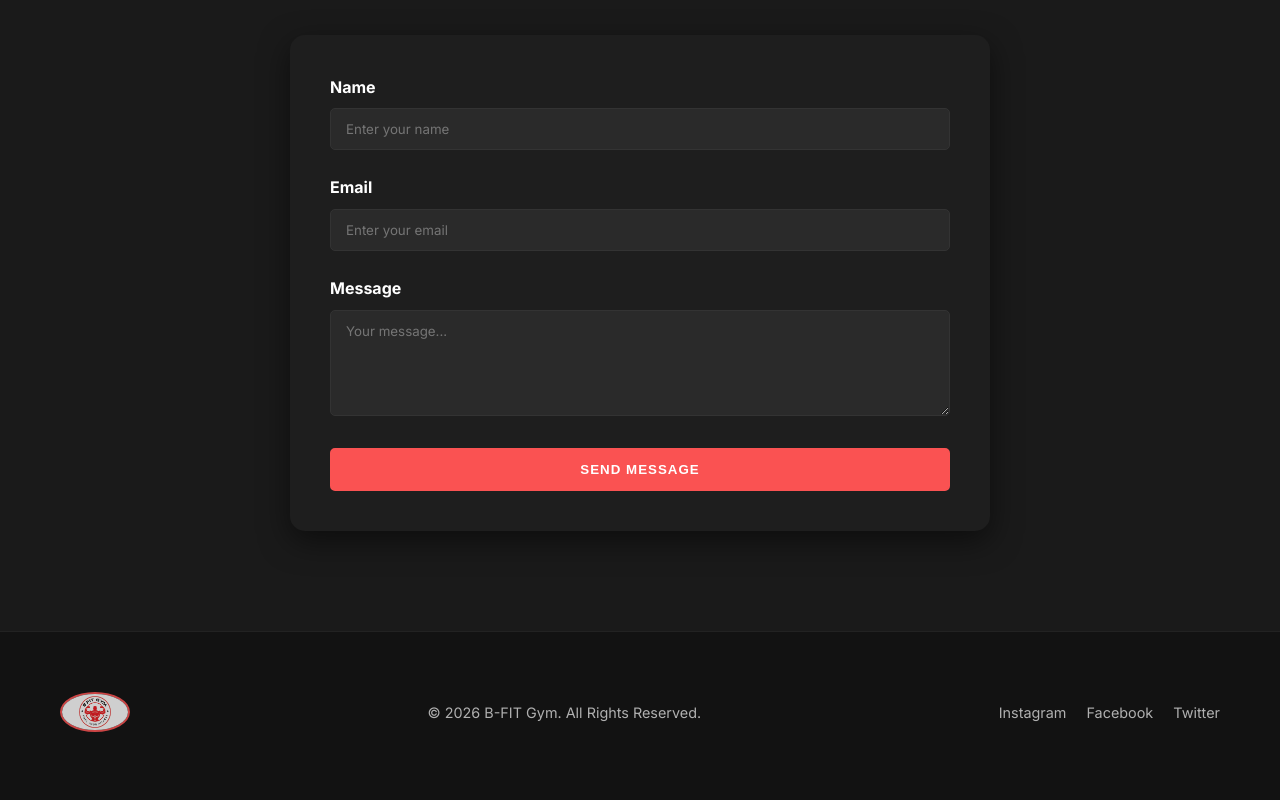
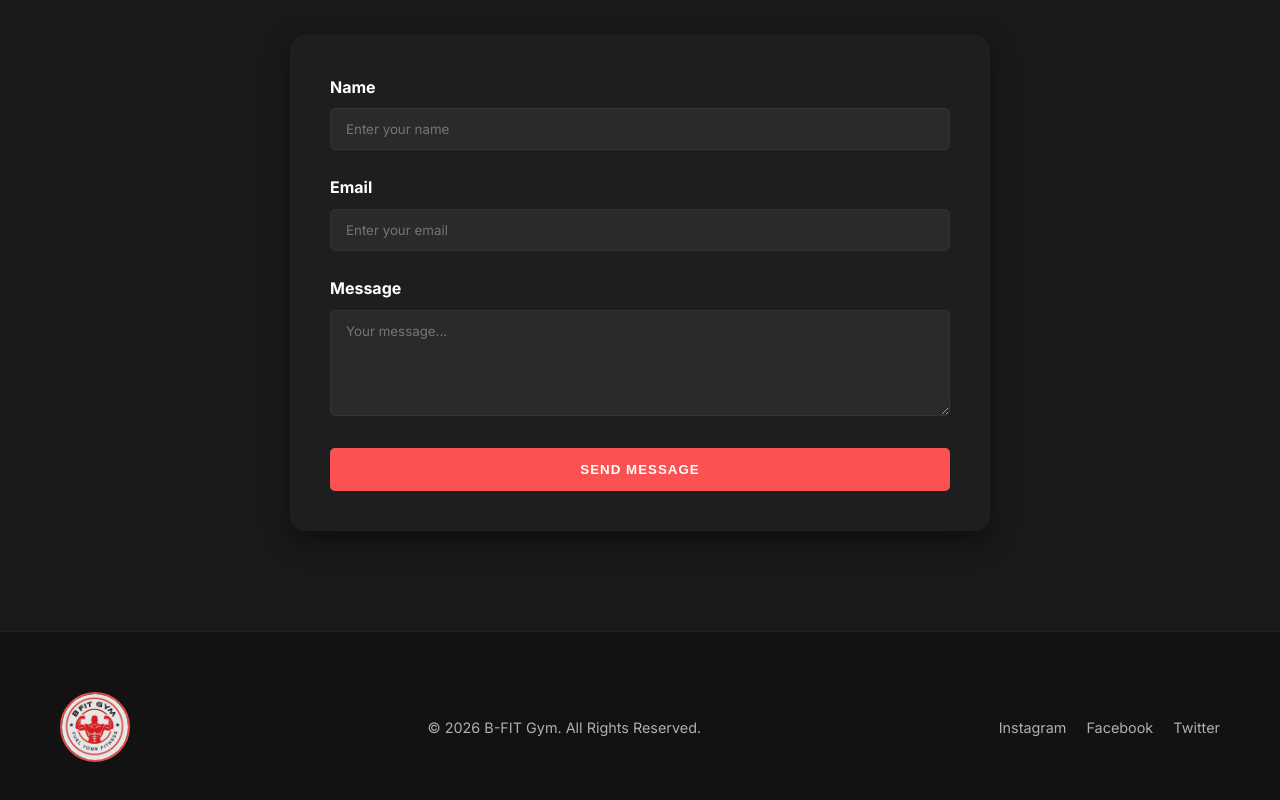
Before and after one commit to vkchauhangoldy/B-Fit-Gym, a plain HTML site: page index.html in a window 1280 px wide. Shown: the part 3144-3944 px from the top of the page. Drawn offline with Linux system fonts and the light colour scheme.

Commit message:
Logo added in footer

```diff
--- a/index.html
+++ b/index.html
@@ -187,7 +187,7 @@
         <div class="container">
             <div class="footer-content">
                 <a href="#" class="logo">
-                    <img src="images/BFIT.webp" alt="B-FIT Logo" class="footer-logo">
+                    <img src="images/logo.png" alt="B-FIT Logo" class="footer-logo">
                 </a>
                 <p class="copyright">&copy; 2026 B-FIT Gym. All Rights Reserved.</p>
                 <div class="social-links">
--- a/style.css
+++ b/style.css
@@ -160,8 +160,12 @@ h1 span, h2 span, .logo span {
 }
 
 .footer-logo {
-    height: 40px !important;
-    opacity: 0.8;
+    height: 70px !important;
+    width: 70px !important;
+    border-radius: 50%;
+    object-fit: cover;
+    opacity: 0.9;
+    border: 2px solid var(--primary-color);
 }
 
 .nav-links {
```
